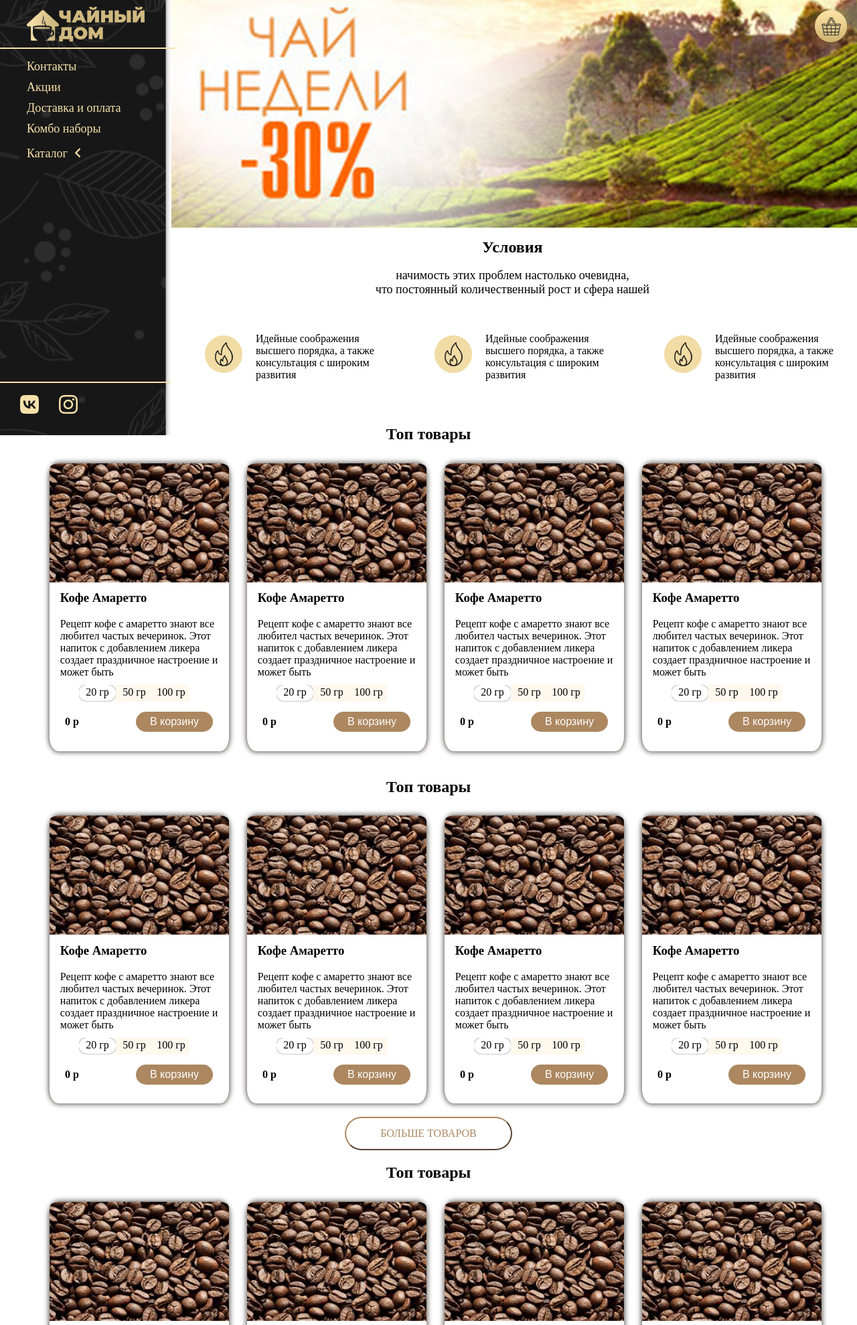
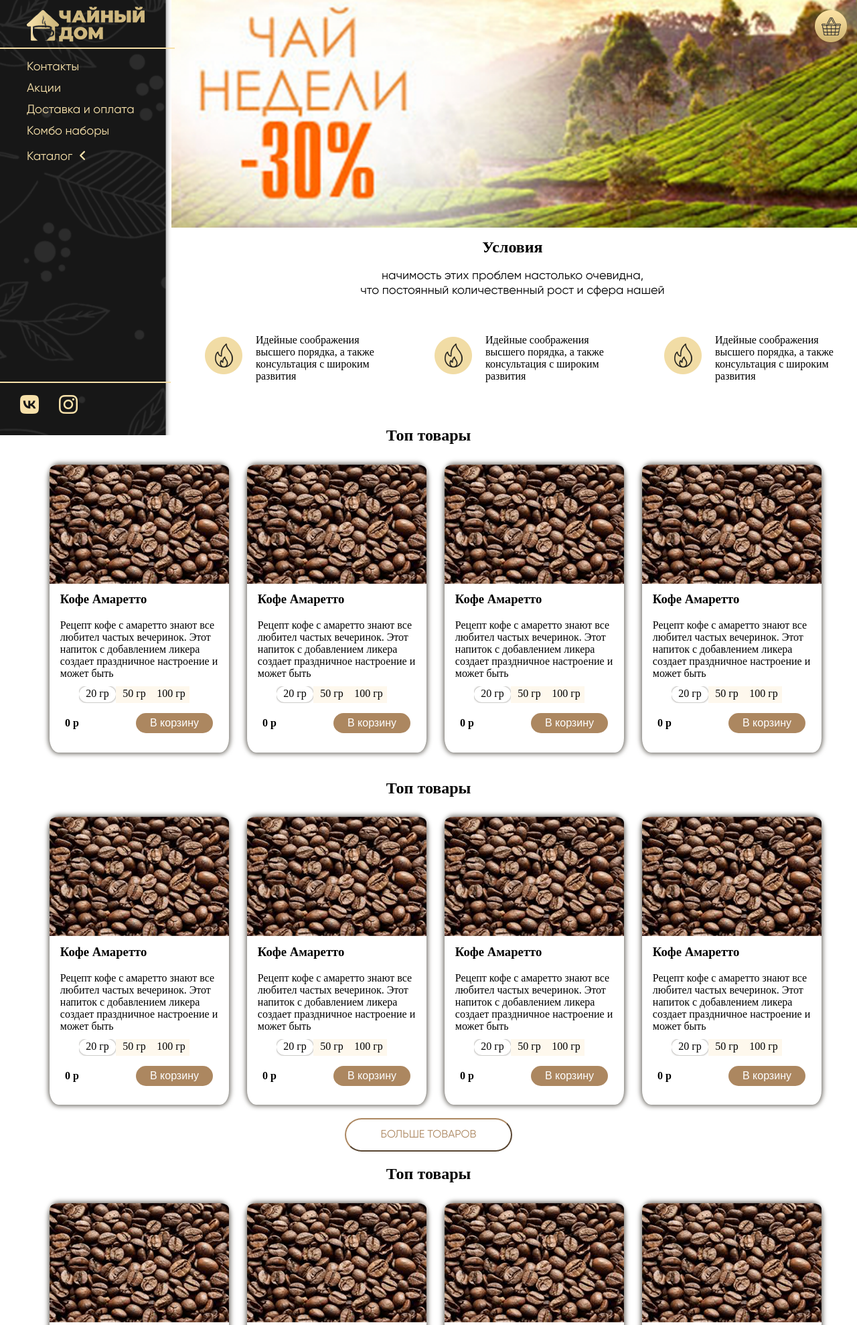
Before and after one commit to web-Hobbit/web-Hobbit.github.io, a PHP site: page / in a window 1280 px wide. Shown: the top 1979 px of the page at 67% size. Run offline with PHP 8.4, Linux system fonts and the light colour scheme; some libraries are stand-ins or nearby versions.

Commit message:
Update style.css

```diff
--- a/css/style.css
+++ b/css/style.css
@@ -1,9 +1,9 @@
 @font-face {
     font-family: 'Gilroy';
     src: local('Gilroy Regular'), local('Gilroy-Regular'),
-        url('C:/Users/User/Desktop/shop/font/Gilroy-Regular.woff2') format('woff2'),
-        url('C:/Users/User/Desktop/shop/font/Gilroy-Regular.woff') format('woff'),
-        url('C:/Users/User/Desktop/shop/font/Gilroy-Regular.ttf') format('truetype');
+        url('/font/Gilroy-Regular.woff2') format('woff2'),
+        url('/font/Gilroy-Regular.woff') format('woff'),
+        url('/font/Gilroy-Regular.ttf') format('truetype');
     font-weight: 400;
     font-style: normal;
   }
@@ -24,7 +24,7 @@ body{
 }
 
 .menu{
-	background-image: url("C:/Users/User/Desktop/shop/img/back-menu.png");
+	background-image: url("/img/back-menu.png");
 	background-position: center;
 	background-size: cover;
 	background-repeat: no-repeat;
@@ -38,7 +38,7 @@ body{
 }
 
 .stocks{
-	background-image: url("C:/Users/User/Desktop/shop/img/stocks.png");
+	background-image: url("/img/stocks.png");
 	background-position: center;
 	background-size: cover;
 	background-repeat: no-repeat;
@@ -438,7 +438,7 @@ padding: 20px;
 	height: 250px;
 	position: relative;
 	top:440px;
-    background-image: url("C:/Users/User/Desktop/shop/img/back-footer.png");
+    background-image: url("/img/back-footer.png");
     display: flex;
     flex-direction: row;
     justify-content: space-around;
```
